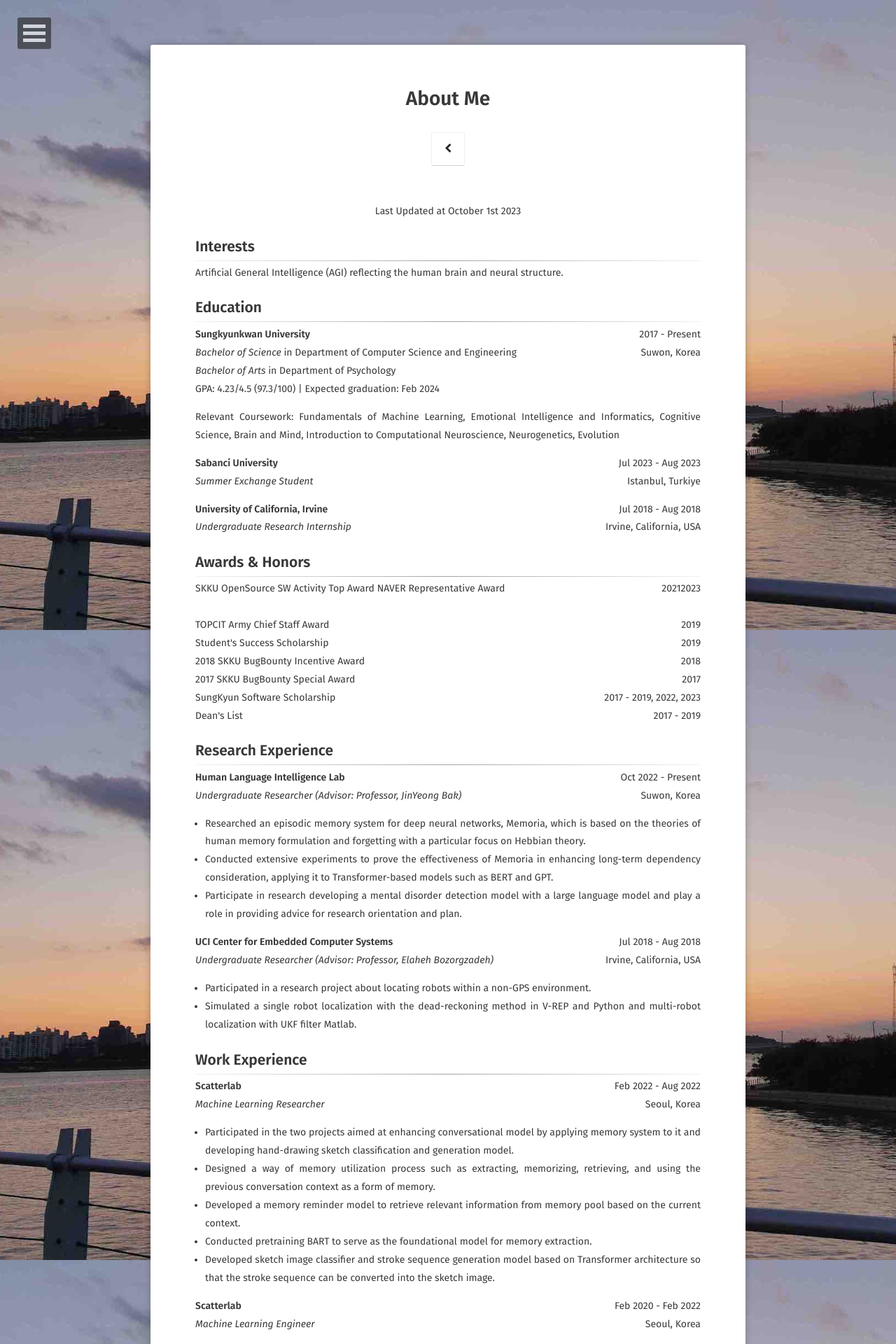
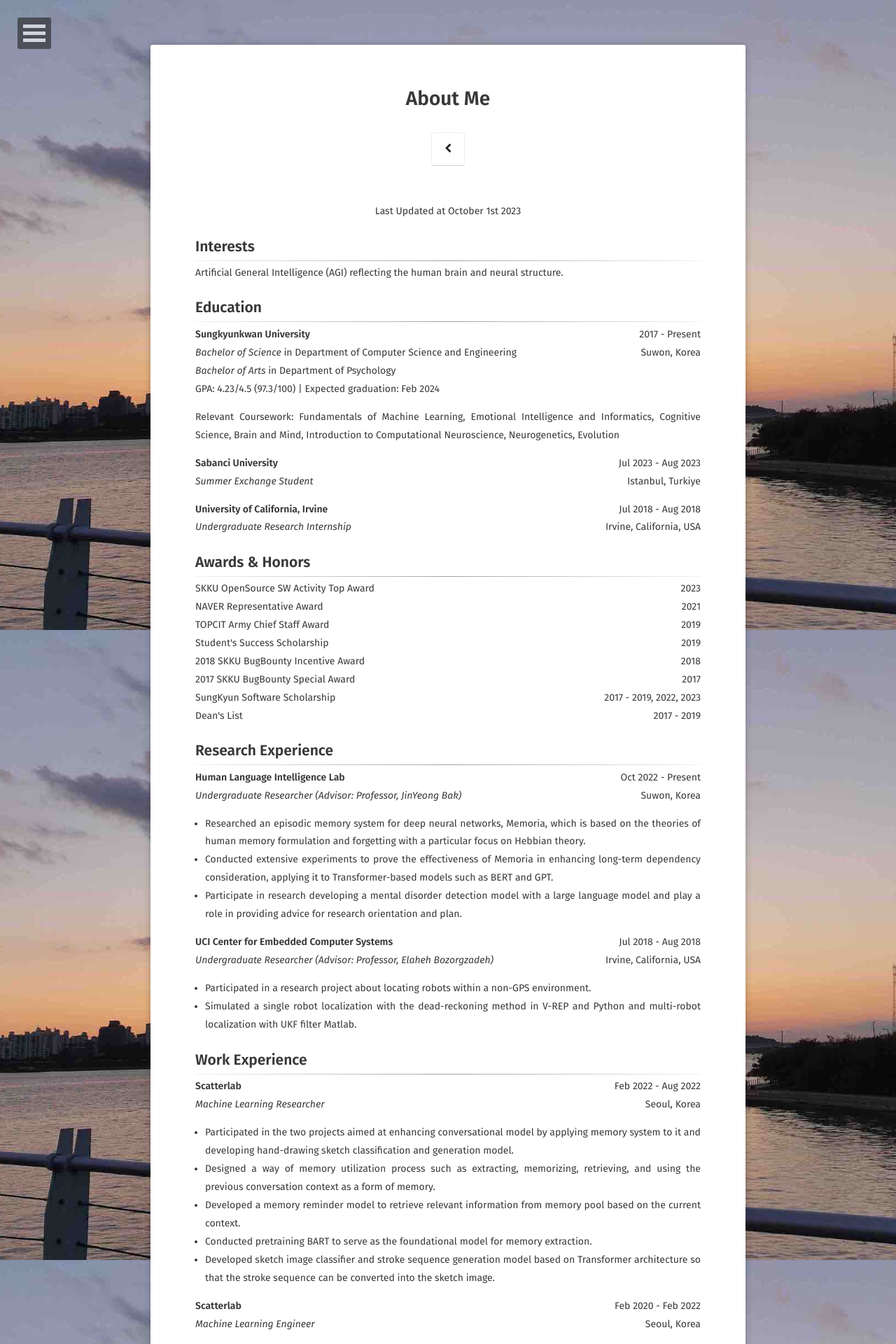
Before and after one commit to psj8252/psj8252.github.io, a Jekyll site: the page built from about/index.md, in a window 1280 px wide. Shown: the top 1920 px of the page at 70% size. Built offline with Jekyll 4.4.1, drawn with Linux system fonts in a browser that asks for light colours.

Commit message:
fix: 띄어쓰기 오류 수정

```diff
--- a/about/index.md
+++ b/about/index.md
@@ -72,11 +72,11 @@ Introduction to Computational Neuroscience, Neurogenetics, Evolution
     <span style="float:right;">
         2023
     </span>
+    <br/>
     NAVER Representative Award
     <span style="float:right;">
         2021
     </span>
-    <br/>
     <br/>
     TOPCIT Army Chief Staff Award
     <span style="float:right;">
```
